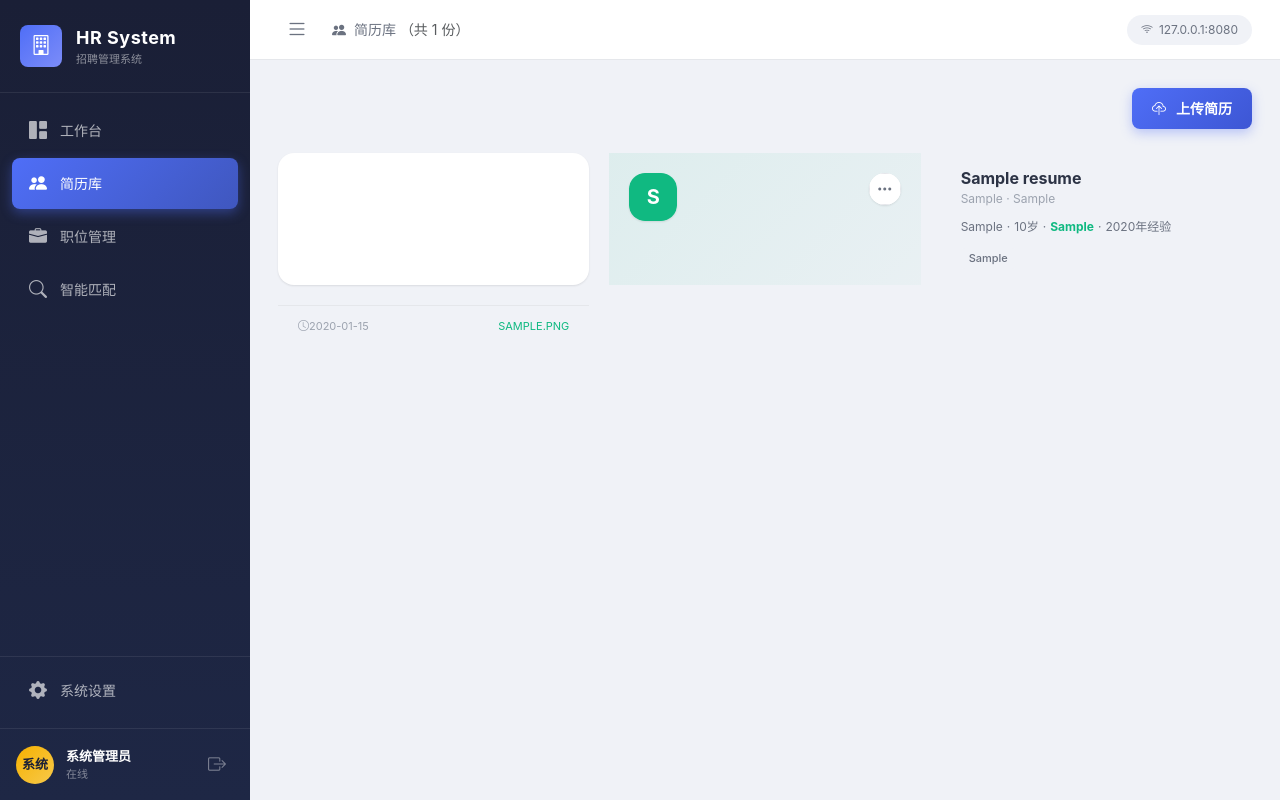
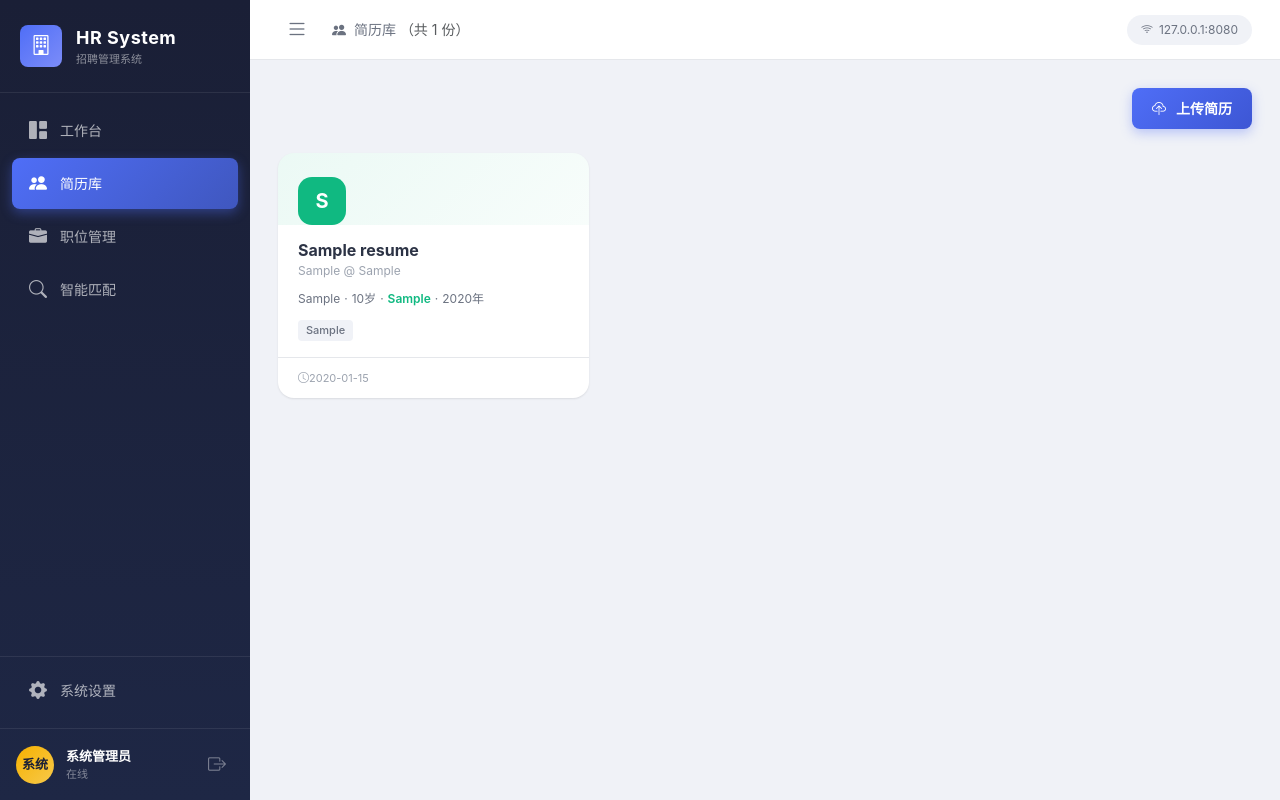
Before and after one commit to qiu0104190143/HRSystem, a Flask app: page /resumes/ in a window 1280 px wide. Run offline with Flask 3, Linux system fonts and the light colour scheme; the visitor is signed in with stand-in values (Sample User, id 1); data comes from the database, SQL or seed files in the repository; tables that the repository leaves empty hold one stand-in row (values such as "Sample post"); parts of the project's set-up code (start-up, migrations or seed data) failed here and were passed over.

Commit message:
修复简历库无法显示问题
根因：卡片内<a>嵌套Bootstrap dropdown导致HTML结构错乱
修复：
- 卡片改为div+onclick，去掉dropdown菜单
- 点击整张卡片进入详情页
- 编辑/删除操作移至详情页内
- CSS简化，移除下拉菜单相关样式
- 解析器姓名/学历/学校提取优化

Co-Authored-By: Claude <noreply@anthropic.com>

```diff
--- a/static/css/style.css
+++ b/static/css/style.css
@@ -846,20 +846,16 @@ body {
     box-shadow: var(--shadow-sm);
     overflow: hidden;
     transition: all var(--transition);
-    text-decoration: none !important;
-    color: var(--text);
+    cursor: pointer;
     display: flex; flex-direction: column;
-    position: relative;
 }
 .resume-card:hover {
     transform: translateY(-3px);
     box-shadow: var(--shadow-lg);
-    color: var(--text);
 }
 
 .resume-card-top {
-    padding: 20px 20px 0;
-    display: flex; justify-content: space-between; align-items: flex-start;
+    padding: 24px 20px 0;
 }
 
 .resume-avatar {
@@ -868,17 +864,6 @@ body {
     display: flex; align-items: center; justify-content: center;
     font-size: 20px; font-weight: 700; flex-shrink: 0;
 }
-
-.resume-card-actions { position: relative; z-index: 2; }
-
-.resume-more-btn {
-    width: 32px; height: 32px; border-radius: 8px;
-    border: 1px solid var(--border); background: #fff;
-    color: var(--text-secondary); cursor: pointer;
-    display: flex; align-items: center; justify-content: center;
-    font-size: 16px; transition: all var(--transition);
-}
-.resume-more-btn:hover { background: var(--bg); color: var(--text); }
 
 .resume-card-body { padding: 16px 20px; flex: 1; }
 
--- a/templates/resumes/list.html
+++ b/templates/resumes/list.html
@@ -19,33 +19,23 @@
     {% set colors = ['#4f6ef7','#10b981','#8b5cf6','#f59e0b','#f43f5e','#14b8a6'] %}
     {% for resume in resumes %}
     {% set c = colors[resume.id % 6] %}
-    <a href="{{ url_for('resumes.detail_view', resume_id=resume.id) }}" class="resume-card">
+    <div class="resume-card" onclick="location.href='{{ url_for('resumes.detail_view', resume_id=resume.id) }}'">
         <div class="resume-card-top" style="background: linear-gradient(135deg, {{ c }}15, {{ c }}08);">
             <div class="resume-avatar" style="background:{{ c }};color:#fff;">
                 {{ (resume.name or '?')[0] }}
             </div>
-            <div class="resume-card-actions" onclick="event.preventDefault();event.stopPropagation();">
-                <div class="dropdown">
-                    <button class="resume-more-btn" data-bs-toggle="dropdown" title="更多操作">
-                        <i class="bi bi-three-dots"></i>
-                    </button>
-                    <ul class="dropdown-menu dropdown-menu-end shadow-sm border-0" style="border-radius:10px;font-size:13px;">
-                        <li><a class="dropdown-item" href="{{ url_for('resumes.edit_view', resume_id=resume.id) }}"><i class="bi bi-pencil me-2"></i>编辑</a></li>
-                        <li><hr class="dropdown-divider"></li>
-                        <li><a class="dropdown-item text-danger" href="#" onclick="confirmDeleteModal('{{ url_for('resumes.delete_view', resume_id=resume.id) }}', '{{ resume.name or '未命名' }}')"><i class="bi bi-trash me-2"></i>删除</a></li>
-                    </ul>
-                </div>
-            </div>
         </div>
         <div class="resume-card-body">
             <h5 class="resume-card-name">{{ resume.name or '未命名' }}</h5>
-            <p class="resume-card-pos">{{ resume.current_position or '未知职位' }}{{ (' · ' + resume.current_company) if resume.current_company else '' }}</p>
+            {% if resume.current_position or resume.current_company %}
+            <p class="resume-card-pos">{{ resume.current_position or '' }}{{ ' @ ' + resume.current_company if resume.current_company else '' }}</p>
+            {% endif %}
 
             <div class="resume-card-meta">
                 {% if resume.gender %}<span>{{ resume.gender }}</span>{% endif %}
                 {% if resume.age %}<span class="mx-1">·</span><span>{{ resume.age }}岁</span>{% endif %}
-                {% if resume.education %}<span class="mx-1">·</span><span class="fw-bold" style="color:{{ c }};">{{ resume.education }}</span>{% endif %}
-                {% if resume.experience_years %}<span class="mx-1">·</span><span>{{ resume.experience_years }}年经验</span>{% endif %}
+                {% if resume.education %}<span class="mx-1">·</span><span style="color:{{ c }};font-weight:600;">{{ resume.education }}</span>{% endif %}
+                {% if resume.experience_years %}<span class="mx-1">·</span><span>{{ resume.experience_years }}年</span>{% endif %}
             </div>
 
             {% if resume.skills %}
@@ -62,15 +52,11 @@
         </div>
         <div class="resume-card-footer">
             <i class="bi bi-clock"></i> {{ resume.created_at[:10] if resume.created_at else '' }}
-            <span class="ms-auto" style="font-size:11px;color:{{ c }};">
-                {{ resume.file_type | upper if resume.file_type else '' }}
-            </span>
         </div>
-    </a>
+    </div>
     {% endfor %}
 </div>
 
-<!-- 分页 -->
 {% if total_pages > 1 %}
 <div class="pagination-custom">
     <a class="page-link-custom {{ 'disabled opacity-50' if page <= 1 }}" href="?page={{ page-1 }}"><i class="bi bi-chevron-left"></i></a>
```
